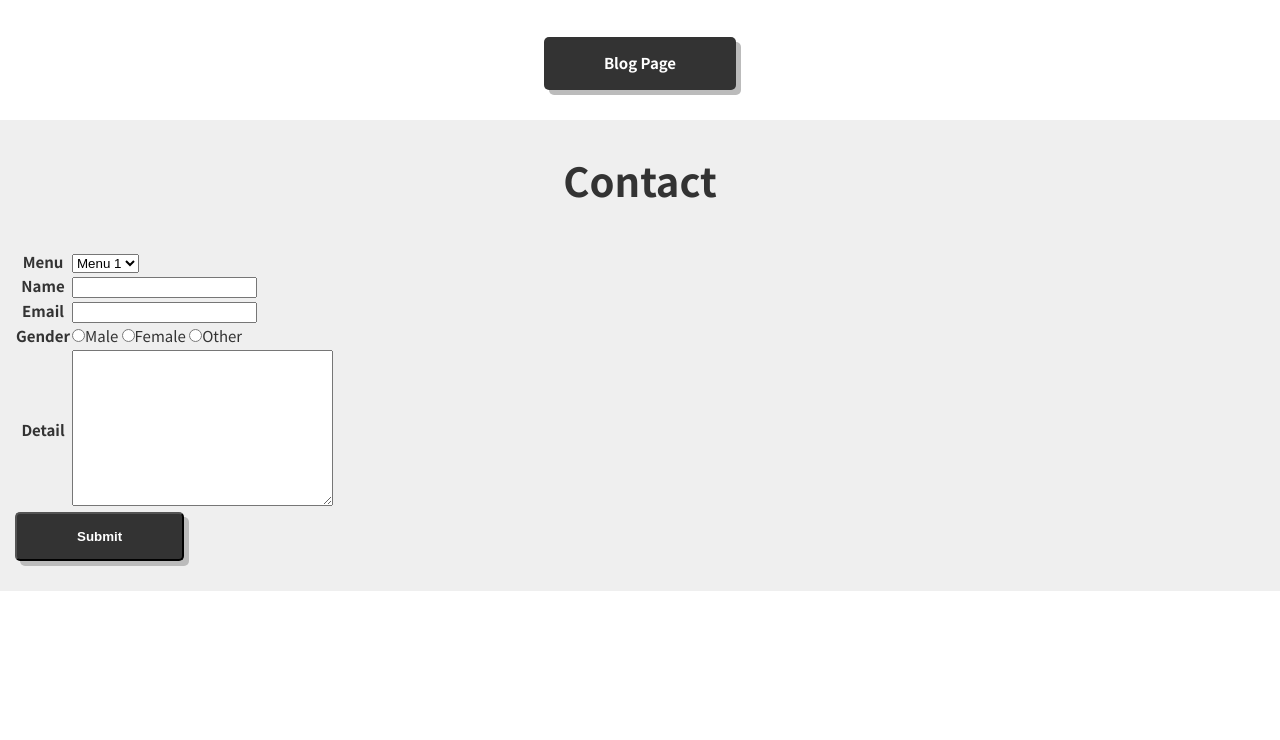
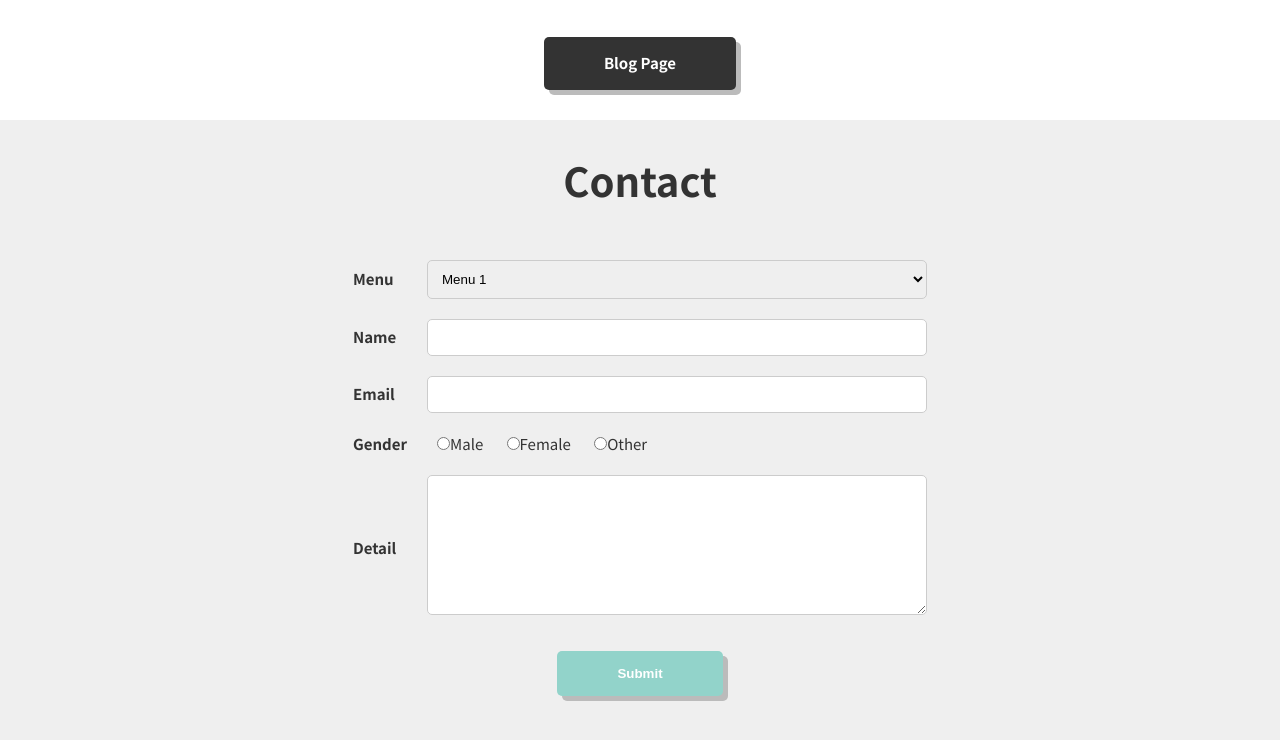
Before and after one commit to ym0628/web_site, a plain HTML site: page index.html in a window 1280 px wide. Shown: the part 1496-2236 px from the top of the page. Before the commit the page ends 2087 px from the top, so only its background shows below. Drawn offline with Linux system fonts and the light colour scheme.

Commit message:
【Add】ContactセクションのCSSスタイルを実装

```diff
--- a/assets/css/style.css
+++ b/assets/css/style.css
@@ -8,6 +8,12 @@ body {
   font-size: 15px;
   line-height: 1.5;
   color: #333;
+}
+label, select, input, textarea, button {
+  cursor: pointer;
+}
+button {
+  border: 0;
 }
 
 /*
@@ -165,3 +171,52 @@ button
 .button:hover {
   box-shadow: 0 0 0
 }
+.button.button-submission {
+  background-color: #92d3ca;
+}
+
+/*
+.select, .input, .radio, .textarea,
+*/
+.select {
+  border-radius: 5px;
+  padding: 10px;
+  border: 1px solid #ccc;
+  min-width: 500px;
+}
+.input {
+  border-radius: 5px;
+  padding: 10px;
+  border: 1px solid #ccc;
+  min-width: 500px;
+}
+.radio {
+  margin: 0 10px;
+}
+.textarea {
+  border-radius: 5px;
+  padding: 10px;
+  border: 1px solid #ccc;
+  min-width: 500px;
+  min-height: 100px;
+}
+
+/*
+form
+*/
+/* .form {} */
+.form-table {
+  margin: 0 auto;
+}
+/* .form-table tr {} */
+.form-table th {
+  padding: 10px;
+  text-align: left;
+}
+.form-table td {
+  padding: 10px;
+}
+.form-button {
+  margin: 20px;
+  text-align: center;
+}
--- a/index.html
+++ b/index.html
@@ -156,7 +156,7 @@
             </label>
           </th>
           <td>
-            <select id="menu">
+            <select class="select" id="menu">
               <option value="menu-1">Menu 1</option>
               <option value="menu-2">Menu 2</option>
               <option value="menu-3">Menu 3</option>
@@ -170,7 +170,7 @@
             </label>
           </th>
           <td>
-            <input type="text" id="name">
+            <input class="input" type="text" id="name">
           </td>
           <tr>
             <th>
@@ -179,7 +179,7 @@
               </label>
             </th>
             <td>
-              <input type="email" id="email">
+              <input class="input" type="email" id="email">
             </td>
           </tr>
         <tr>
@@ -187,13 +187,13 @@
             Gender
           </th>
           <td>
-            <label>
+            <label class="radio">
               <input type="radio" name="gender" value="male">Male
             </label>
-            <label>
+            <label class="radio">
               <input type="radio" name="gender" value="female">Female
             </label>
-            <label>
+            <label class="radio">
               <input type="radio" name="gender" value="other">Other
             </label>
           </td>
@@ -205,12 +205,14 @@
             </label>
           </th>
           <td>
-            <textarea id="detail" cols="30" rows="10"></textarea>
+            <textarea class="textarea" id="detail" style="height: 140px;" cols="30" rows="10"></textarea>
           </td>
         </tr>
       </table>
 
-      <button class="button" type="submit">Submit</button>
+      <div class="form-button">
+        <button class="button button-submission" type="submit">Submit</button>
+      </div>
     </form>
   </section>
 
```
